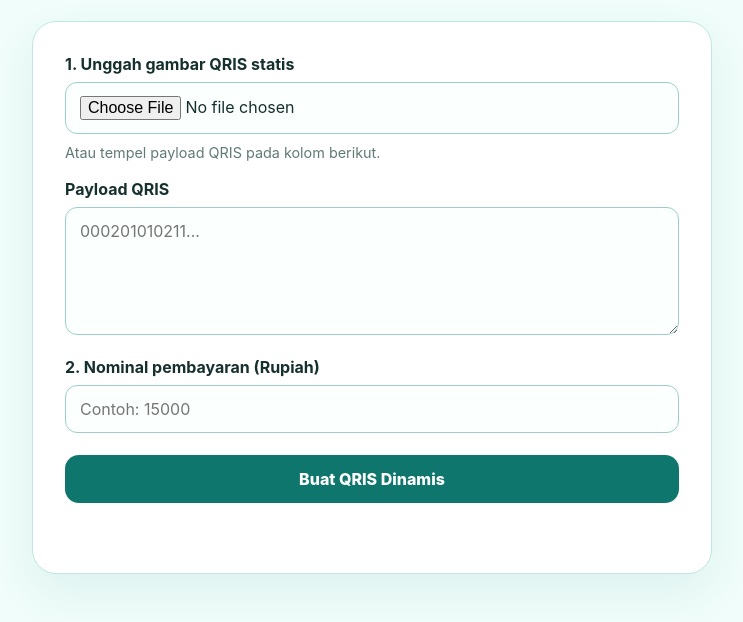
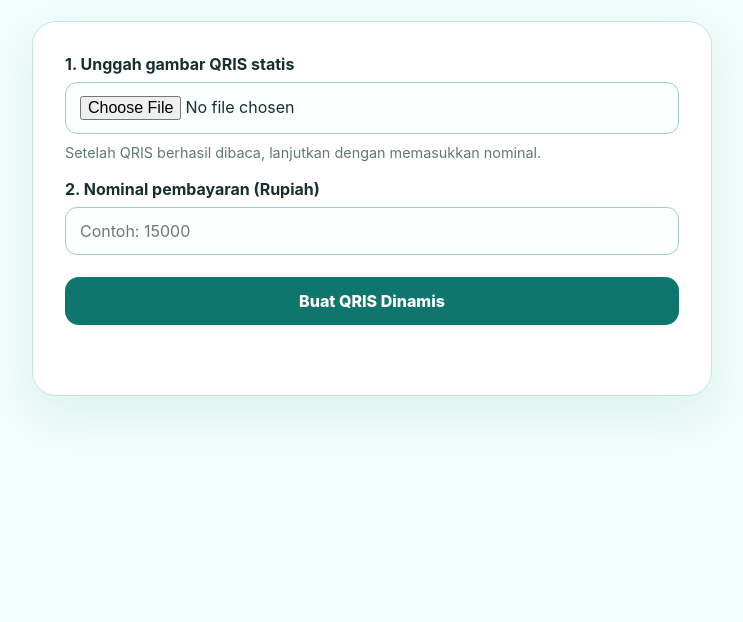
Before and after one commit to soprat123/qris-dinamis-telegram, a website built with Vite: page index.html in a window 1280 px wide. Shown: the part 178-800 px from the top of the page, without its empty margins (268-1011 px from the left). Built offline with nearby package versions, Linux system fonts and the light colour scheme.

Commit message:
ui: remove manual QRIS payload field

```diff
--- a/index.html
+++ b/index.html
@@ -18,10 +18,7 @@
       <section class="card">
         <label for="qr-image">1. Unggah gambar QRIS statis</label>
         <input id="qr-image" type="file" accept="image/png,image/jpeg,image/webp" />
-        <p class="hint">Atau tempel payload QRIS pada kolom berikut.</p>
-
-        <label for="qris-input">Payload QRIS</label>
-        <textarea id="qris-input" rows="5" placeholder="000201010211..."></textarea>
+        <p class="hint">Setelah QRIS berhasil dibaca, lanjutkan dengan memasukkan nominal.</p>
 
         <label for="amount">2. Nominal pembayaran (Rupiah)</label>
         <input id="amount" type="number" min="1" max="10000000" step="1" inputmode="numeric" placeholder="Contoh: 15000" />
```
